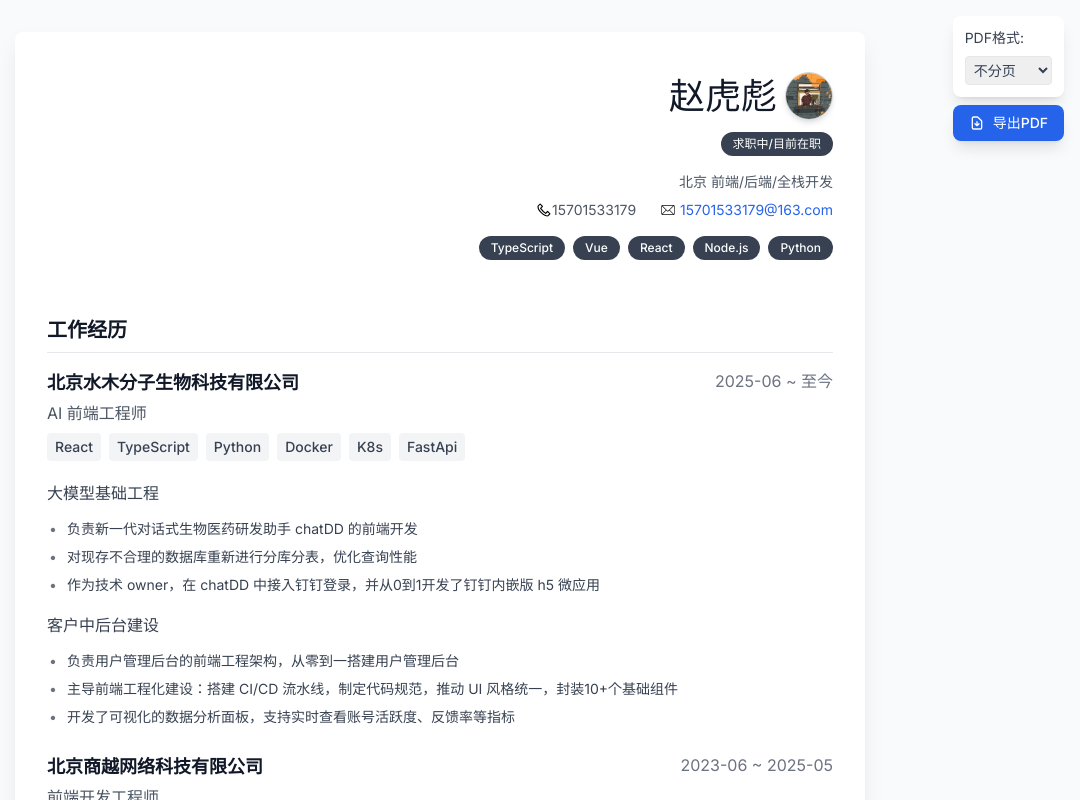
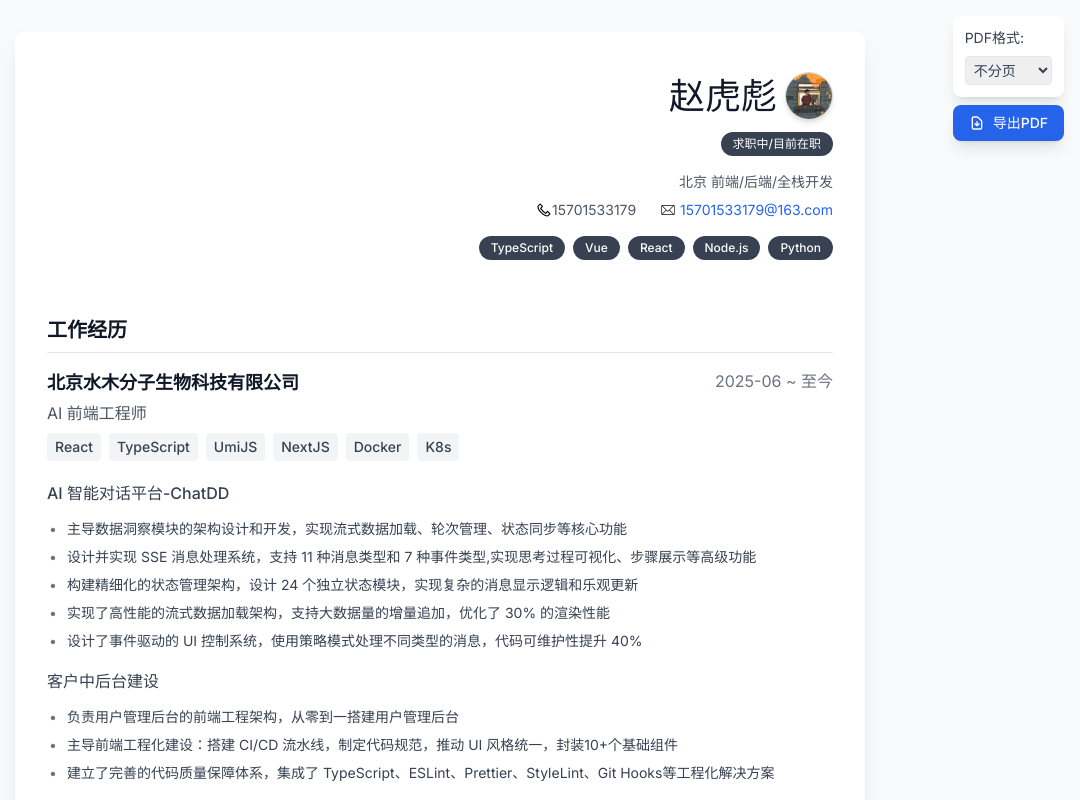
Before and after one commit to au-to/my-resume, a Vue app: page / in a window 1280 px wide. Shown: the top 800 px of the page, without its empty margins (200-1280 px from the left). Built offline with nearby package versions, Linux system fonts and the light colour scheme.

Commit message:
docs: update projects

```diff
--- a/src/components/ResumeTemplate.vue
+++ b/src/components/ResumeTemplate.vue
@@ -360,14 +360,16 @@ const resumeData = ref({
       company: '北京水木分子生物科技有限公司',
       position: 'AI 前端工程师',
       dateRange: '2025-06 ~ 至今',
-      technologies: ['React', 'TypeScript', 'Python', 'Docker', 'K8s', 'FastApi'],
+      technologies: ['React', 'TypeScript', 'UmiJS', 'NextJS', 'Docker', 'K8s'],
       projects: [
         {
-          name: '大模型基础工程',
+          name: 'AI 智能对话平台-ChatDD',
           descriptions: [
-            '负责新一代对话式生物医药研发助手 chatDD 的前端开发',
-            '对现存不合理的数据库重新进行分库分表，优化查询性能',
-            '作为技术 owner，在 chatDD 中接入钉钉登录，并从0到1开发了钉钉内嵌版 h5 微应用'
+            '主导数据洞察模块的架构设计和开发，实现流式数据加载、轮次管理、状态同步等核心功能',
+            '设计并实现 SSE 消息处理系统，支持 11 种消息类型和 7 种事件类型,实现思考过程可视化、步骤展示等高级功能',
+            '构建精细化的状态管理架构，设计 24 个独立状态模块，实现复杂的消息显示逻辑和乐观更新',
+            '实现了高性能的流式数据加载架构，支持大数据量的增量追加，优化了 30% 的渲染性能',
+            '设计了事件驱动的 UI 控制系统，使用策略模式处理不同类型的消息，代码可维护性提升 40%'
           ]
         },
         {
@@ -375,7 +377,7 @@ const resumeData = ref({
           descriptions: [
             '负责用户管理后台的前端工程架构，从零到一搭建用户管理后台',
             '主导前端工程化建设：搭建 CI/CD 流水线，制定代码规范，推动 UI 风格统一，封装10+个基础组件',
-            '开发了可视化的数据分析面板，支持实时查看账号活跃度、反馈率等指标'
+            '建立了完善的代码质量保障体系，集成了 TypeScript、ESLint、Prettier、StyleLint、Git Hooks等工程化解决方案'
           ]
         }
       ]
```
